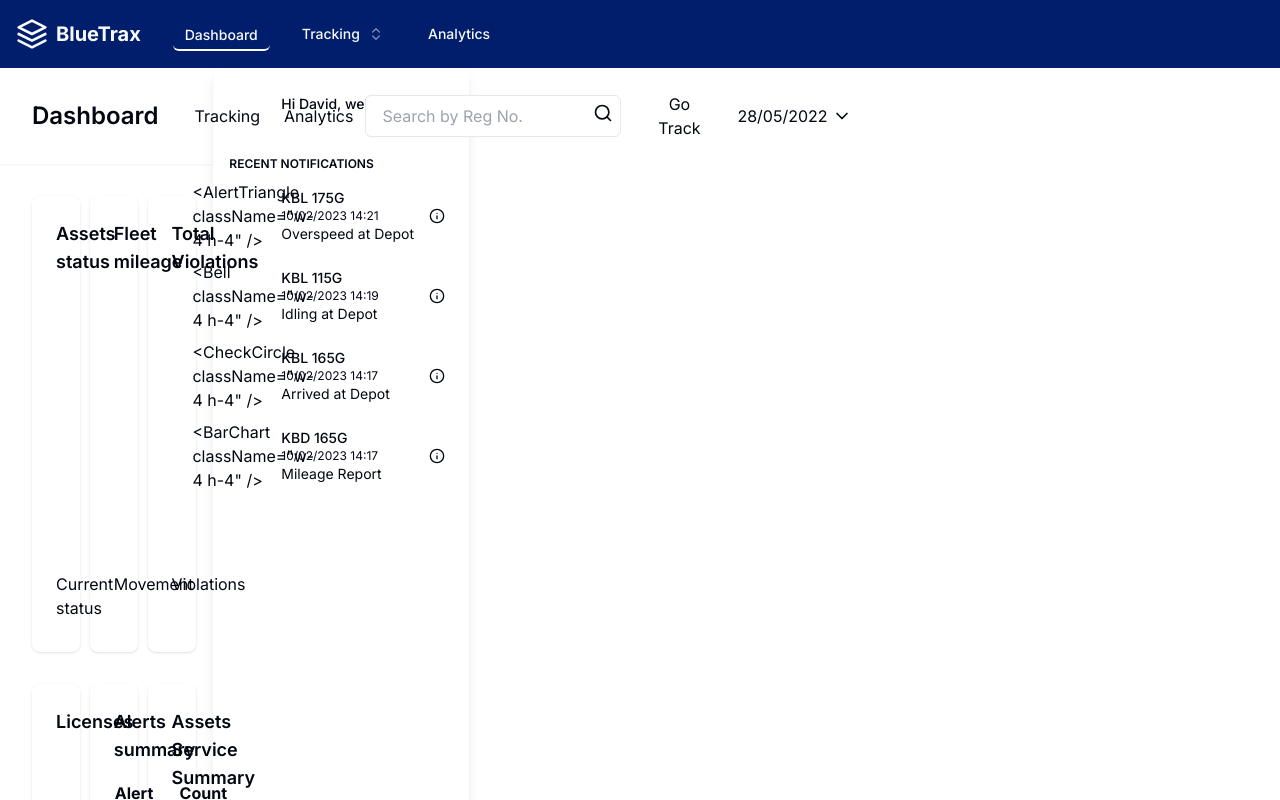
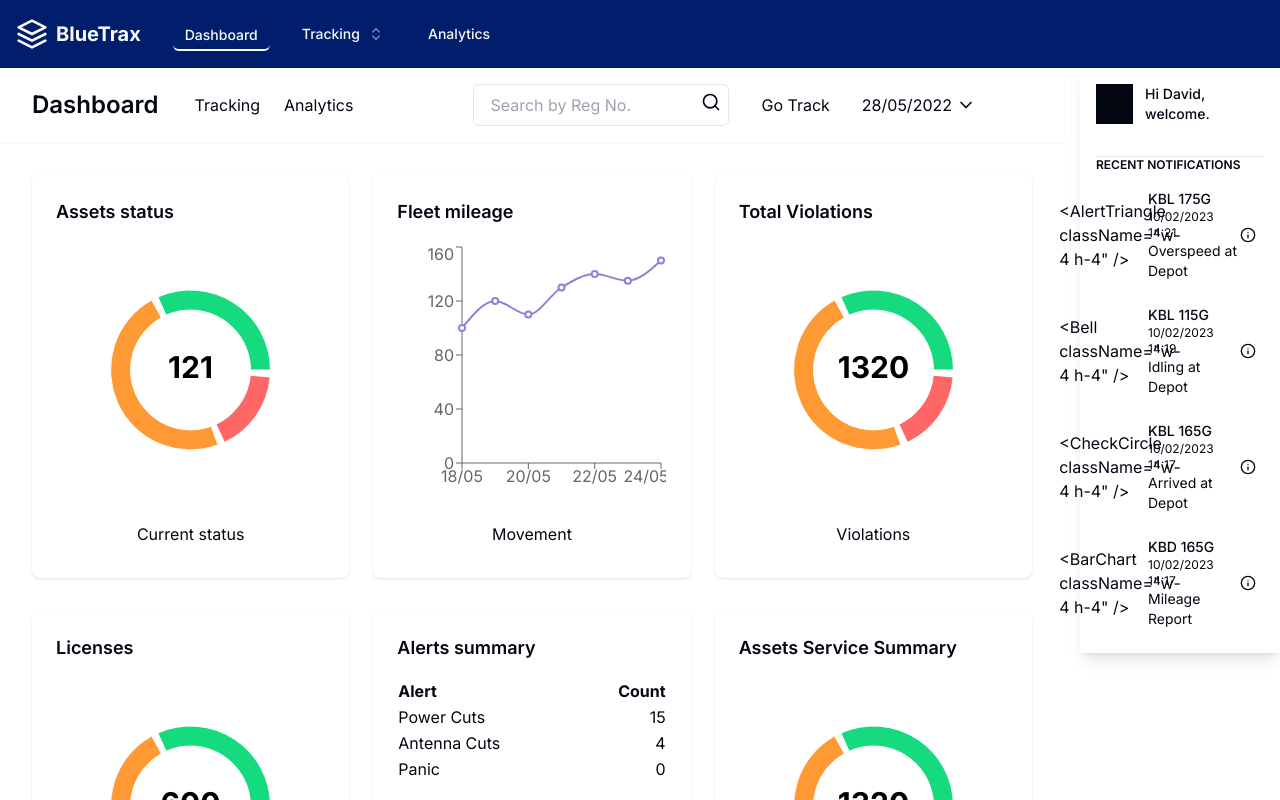
Before and after one commit to Domengo/bluetrax, a Next.js app: page / in a window 1280 px wide. Shown: the top 800 px of the page. Built offline with nearby package versions, Linux system fonts and the light colour scheme.

Commit message:
refactor: Update page layout to include SideNav component

```diff
--- a/app/page.tsx
+++ b/app/page.tsx
@@ -4,9 +4,9 @@ import { notifications, username } from "@/components/notification-const";
 
 export default function Page() {
   return (
-    <div className="grid grid-cols-6">
-      <div><Dashboard /></div>
-      <div><SideNav username={username} notifications={notifications} /></div>
+    <div className="grid grid-cols-6 gap-4">
+      <div className="col-span-5"><Dashboard /></div>
+      <div className="col-span-1"><SideNav username={username} notifications={notifications} /></div>
     </div>
 
   );
--- a/components/notification.tsx
+++ b/components/notification.tsx
@@ -5,7 +5,8 @@ import {
   TooltipTrigger,
 } from "@/components/ui/tooltip";
 import React from "react";
-import { Bell, Info } from "lucide-react";
+import { Info } from "lucide-react";
+
 // Notification component
 const Notification = ({ logo, title, datetime, content, tooltipContent }) => (
   <div className="flex items-center justify-between p-2 hover:bg-gray-100 rounded-lg">
--- a/components/side-nav.tsx
+++ b/components/side-nav.tsx
@@ -4,14 +4,14 @@ import Notification from "./notification";
 // SideNav component
 export default function SideNav({ username, notifications }) {
   return (
-    <aside className="w-64 h-screen bg-white shadow-lg p-4">
+    <aside className=" bg-white shadow-lg p-4">
       <div className="flex items-center space-x-3 mb-8">
-        <div className="w-10 h-10 rounded-full bg-gray-300"></div>
+        <div className="w-10 h-10 rounded-full bg-foreground"></div>
         <div>
           <p className="text-sm font-medium">Hi {username}, welcome.</p>
         </div>
       </div>
-
+      <hr />
       <div>
         <h2 className="text-xs font-semibold text-gray-500 mb-2">RECENT NOTIFICATIONS</h2>
         <div className="space-y-2">
```
